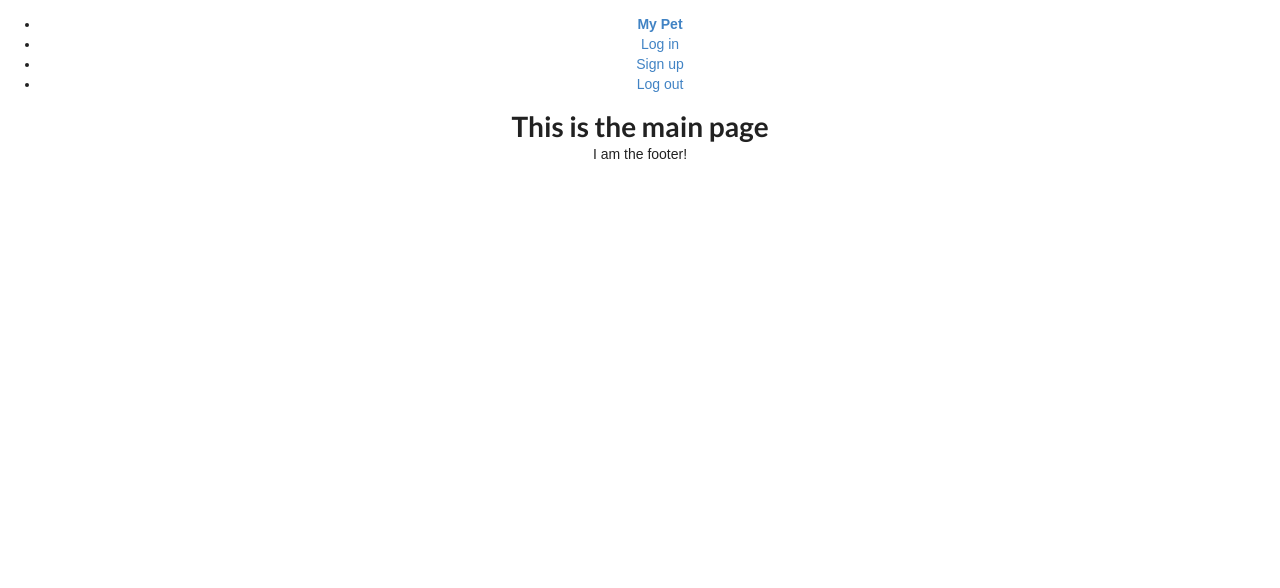
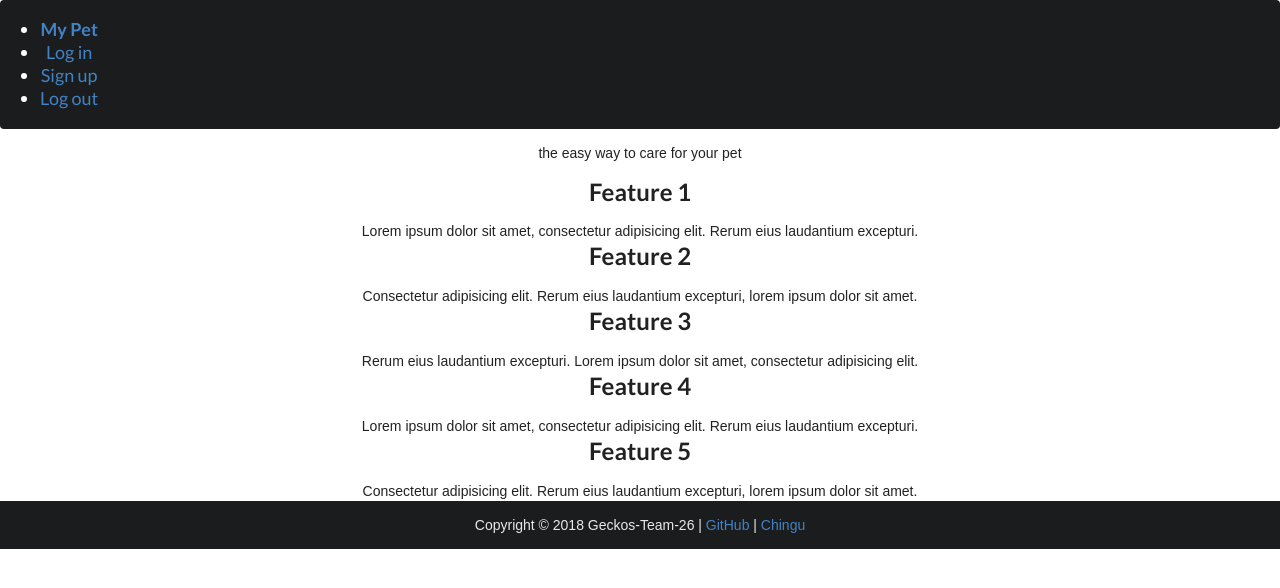
Before and after one commit to chingu-voyage4/Geckos-Team-26, a React (Create React App) app in the folder client/: page / in a window 1280 px wide. Shown: the top 588 px of the page. Built offline with nearby package versions, Linux system fonts and the light colour scheme.

Commit message:
Add filler content and temporary styling

```diff
--- a/client/src/App.js
+++ b/client/src/App.js
@@ -19,7 +19,7 @@ class App extends Component {
         <div className="App">
           <Header />
           <Switch>
-            <Route path="/" component={Main} exact={true} />
+            <Route path="/" component={Main} exact />
             <Route path="/login" component={LogIn} />
             <Route path="/signup" component={SignUp} />
             <Route path="/profile" component={Profile} />
--- a/client/src/components/footer/footer.js
+++ b/client/src/components/footer/footer.js
@@ -3,8 +3,12 @@ import React from "react";
 import "./footer.css";
 
 const Footer = () => (
-  <footer className="footer">
-    <p>I am the footer!</p>
+  <footer className="ui inverted vertical center aligned segment">
+    <p>
+      Copyright &copy; 2018 Geckos-Team-26 |{" "}
+      <a href="https://github.com/chingu-voyage4/Geckos-Team-26">GitHub</a> |{" "}
+      <a href="https://chingu.io/">Chingu</a>
+    </p>
   </footer>
 );
 
--- a/client/src/components/header/header.js
+++ b/client/src/components/header/header.js
@@ -4,11 +4,11 @@ import { NavLink } from "react-router-dom";
 import "./header.css";
 
 const Header = () => (
-  <header className="header">
+  <header className="header ui inverted menu">
     <nav>
       <ul>
         <li>
-          <NavLink to="/" activeClassName="is-active" exact={true}>
+          <NavLink to="/" activeClassName="is-active" exact>
             My Pet
           </NavLink>
         </li>
--- a/client/src/components/main/main.js
+++ b/client/src/components/main/main.js
@@ -3,7 +3,44 @@ import "./main.css";
 
 const Main = () => (
   <section className="main">
-    <h1>This is the main page</h1>
+    <p>the easy way to care for your pet</p>
+    <main>
+      <article className="feature-1 card">
+        <h2>Feature 1</h2>
+        <p>
+          Lorem ipsum dolor sit amet, consectetur adipisicing elit. Rerum eius
+          laudantium excepturi.
+        </p>
+      </article>
+      <article className="feature-2">
+        <h2>Feature 2</h2>
+        <p>
+          Consectetur adipisicing elit. Rerum eius laudantium excepturi, lorem
+          ipsum dolor sit amet.
+        </p>
+      </article>
+      <article className="feature-3">
+        <h2>Feature 3</h2>
+        <p>
+          Rerum eius laudantium excepturi. Lorem ipsum dolor sit amet,
+          consectetur adipisicing elit.
+        </p>
+      </article>
+      <article className="feature-4">
+        <h2>Feature 4</h2>
+        <p>
+          Lorem ipsum dolor sit amet, consectetur adipisicing elit. Rerum eius
+          laudantium excepturi.
+        </p>
+      </article>
+      <article className="feature-5">
+        <h2>Feature 5</h2>
+        <p>
+          Consectetur adipisicing elit. Rerum eius laudantium excepturi, lorem
+          ipsum dolor sit amet.
+        </p>
+      </article>
+    </main>
   </section>
 );
 
```
